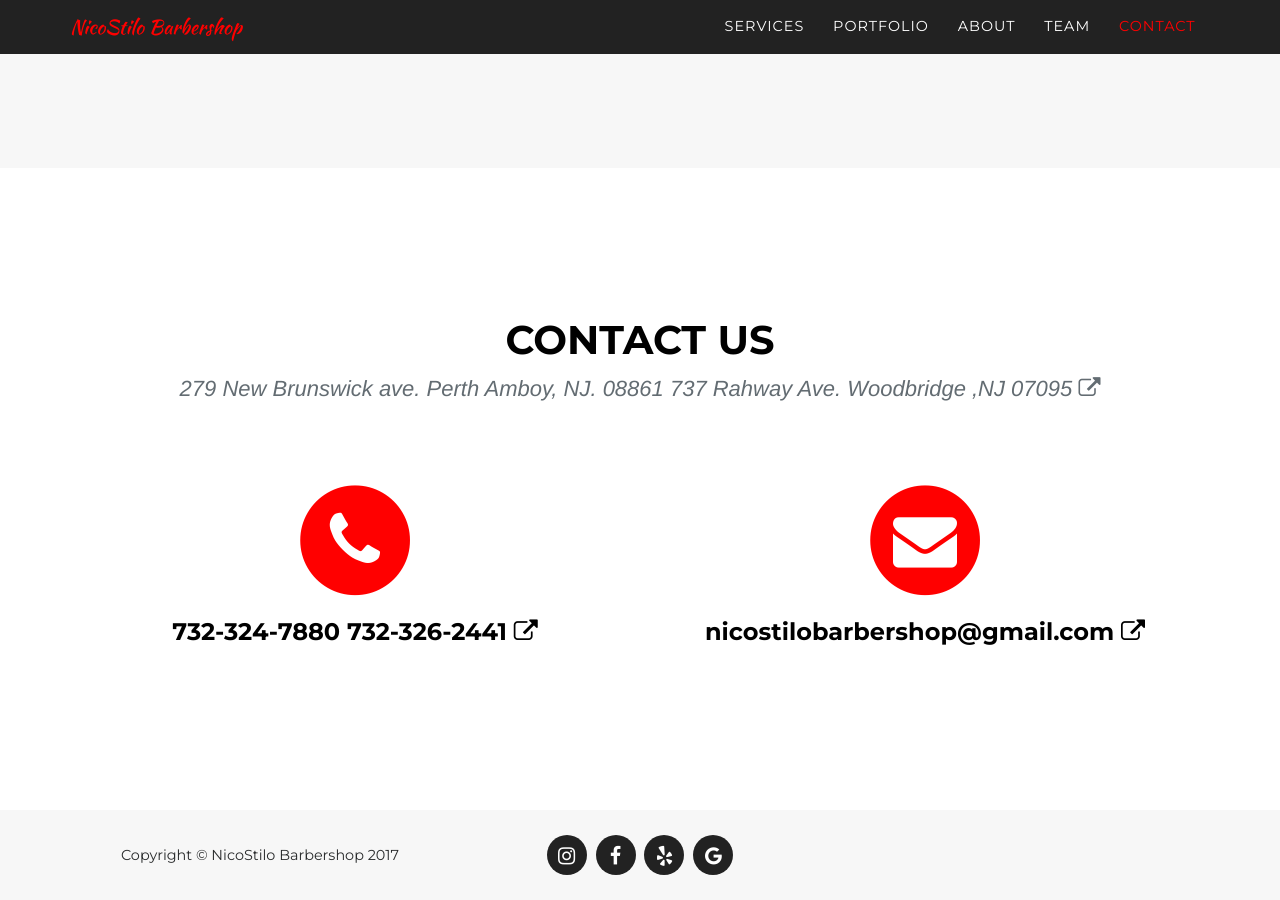
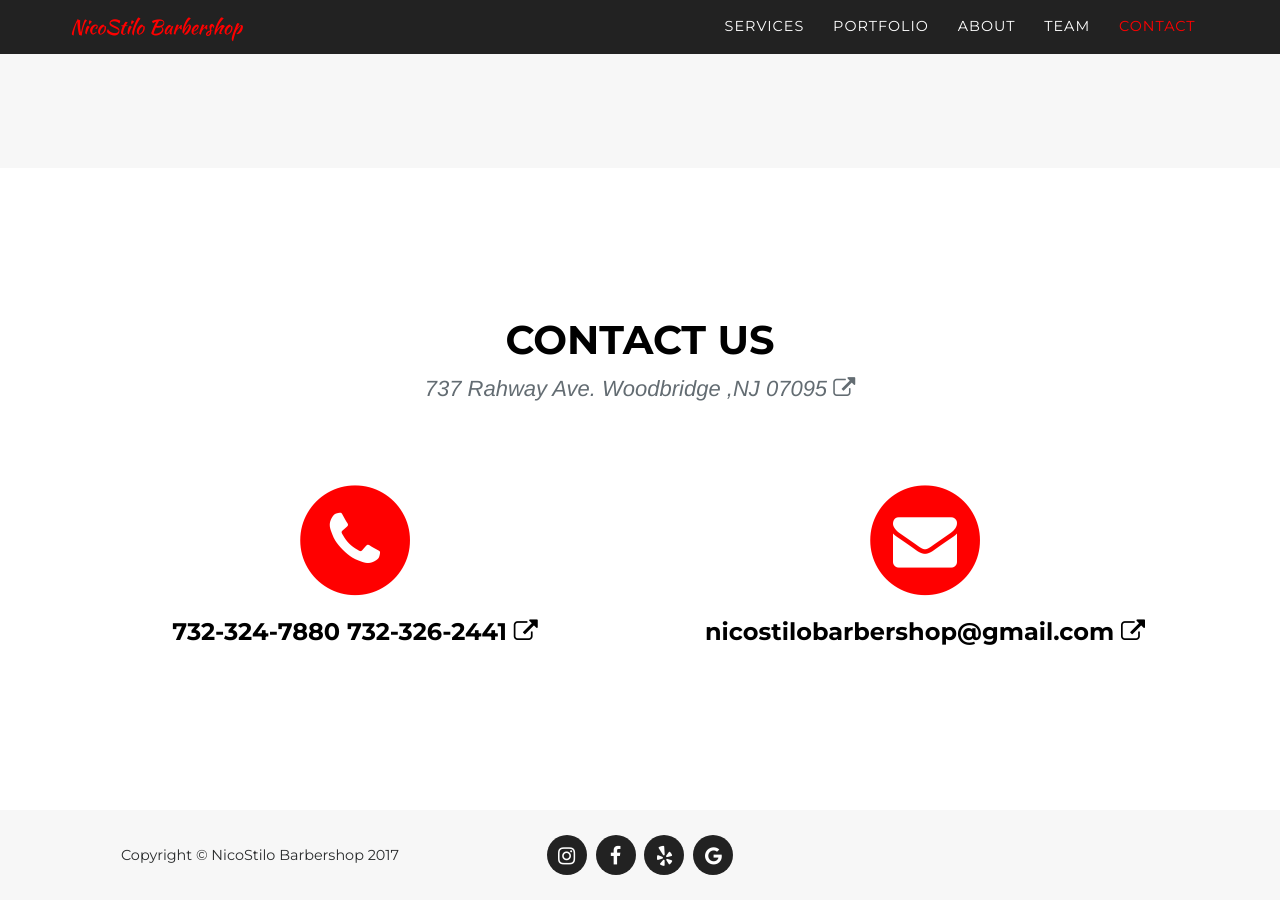
Before and after one commit to Nicostilo08/Nicostilo08.github.io, a Jekyll site: the page built from index.md, in a window 1280 px wide and 900 px high, scrolled down 6843 px. Built offline with Jekyll 4.4.1, drawn with Linux system fonts in a browser that asks for light colours; some web fonts are replaced.

Commit message:
Updated Index

```diff
--- a/index.md
+++ b/index.md
@@ -124,10 +124,7 @@
   description: I started working as a barber in 2009. What started as a hobby became
     my passion. I thank Evolution Barbershop in the Dominican Republic for the opportunity.
 contact-title: Contact Us
-contact-content: |-
-  279 New Brunswick ave. Perth Amboy, NJ. 08861
-
-  737  Rahway Ave. Woodbridge ,NJ 07095
+contact-content: 737  Rahway Ave. Woodbridge ,NJ 07095
 contact-phone: |-
   732-324-7880
 
```
Also changed, not shown: other parts of index.md (+0 -1 lines).
